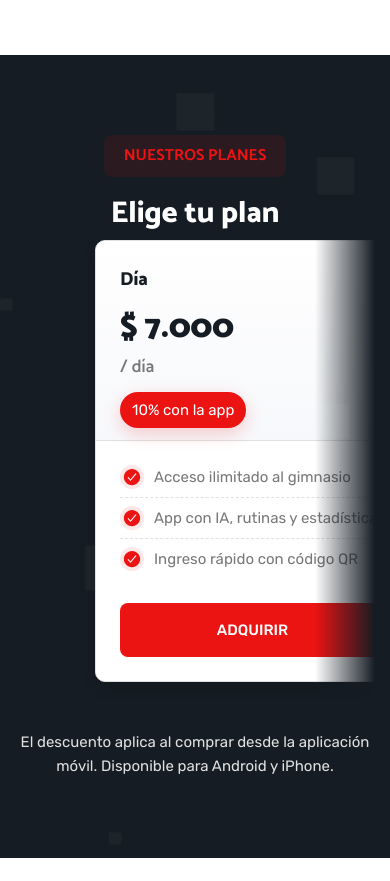
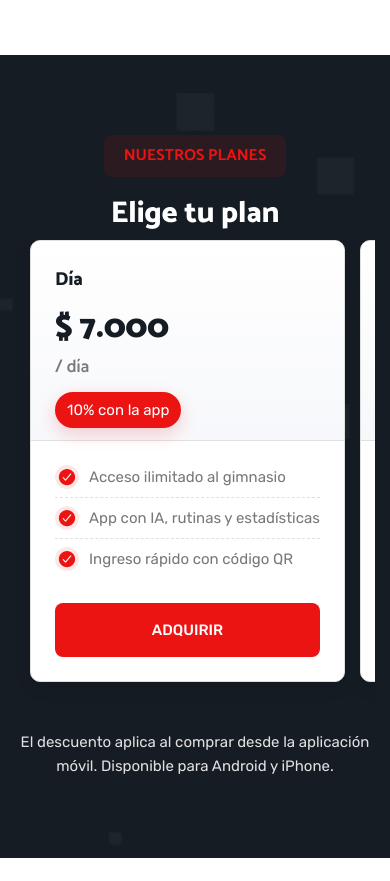
Before and after one commit to Joellizarazo1151874/web_gym, a PHP site: page / in a window 390 px wide. Shown: the part 4268-5149 px from the top of the page. Run offline with PHP 8.4, Linux system fonts and the light colour scheme.

Commit message:
atualizar

```diff
--- a/assets/css/style.css
+++ b/assets/css/style.css
@@ -829,60 +829,27 @@ body {
 
 @media (max-width: 991px) {
   #planes .pricing-list {
-    padding-inline: 80px 20px;
-    gap: 20px;
-    perspective: 1400px;
+    padding-inline: 15px 15px;
+    gap: 15px;
     scroll-snap-type: x mandatory;
-    scroll-padding-inline: 50%;
-    -webkit-mask-image: linear-gradient(to right, transparent 0, #000 60px, #000 calc(100% - 60px), transparent 100%);
-            mask-image: linear-gradient(to right, transparent 0, #000 60px, #000 calc(100% - 60px), transparent 100%);
+    scroll-padding-inline: 15px;
     scroll-behavior: smooth;
+    overflow-x: auto;
+    -webkit-overflow-scrolling: touch;
   }
 
   #planes .pricing-list .scrollbar-item {
-    min-width: calc(100% - 160px);
-    scroll-snap-align: center;
+    min-width: calc(90% - 7.5px);
+    scroll-snap-align: start;
     flex-shrink: 0;
   }
 
   #planes .pricing-card {
-    transform-style: preserve-3d;
-    transform-origin: center;
-    transform: scale(0.85);
-    opacity: 0.35;
-    pointer-events: none;
-  }
-
-  /* hover desactivado en tarjetas de planes (vista móvil) */
-  /* #planes .pricing-card:hover { }
-   */
-
-  #planes .pricing-card[data-position="active"] {
-    transform: scale(1) rotateY(0deg);
+    transform: none;
     opacity: 1;
-    z-index: 3;
     pointer-events: auto;
-  }
-
-  #planes .pricing-card[data-position="prev"] {
-    transform: translateX(-40px) rotateY(20deg) scale(0.88);
-    opacity: 0.75;
-    z-index: 2;
-    pointer-events: none;
-  }
-
-  #planes .pricing-card[data-position="next"] {
-    transform: translateX(40px) rotateY(-20deg) scale(0.88);
-    opacity: 0.75;
-    z-index: 2;
-    pointer-events: none;
-  }
-
-  #planes .pricing-card[data-position="behind"] {
-    transform: scale(0.75) translateZ(-50px);
-    opacity: 0.15;
-    z-index: 1;
-    pointer-events: none;
+    width: 100%;
+    max-width: 100%;
   }
 }
 
```
